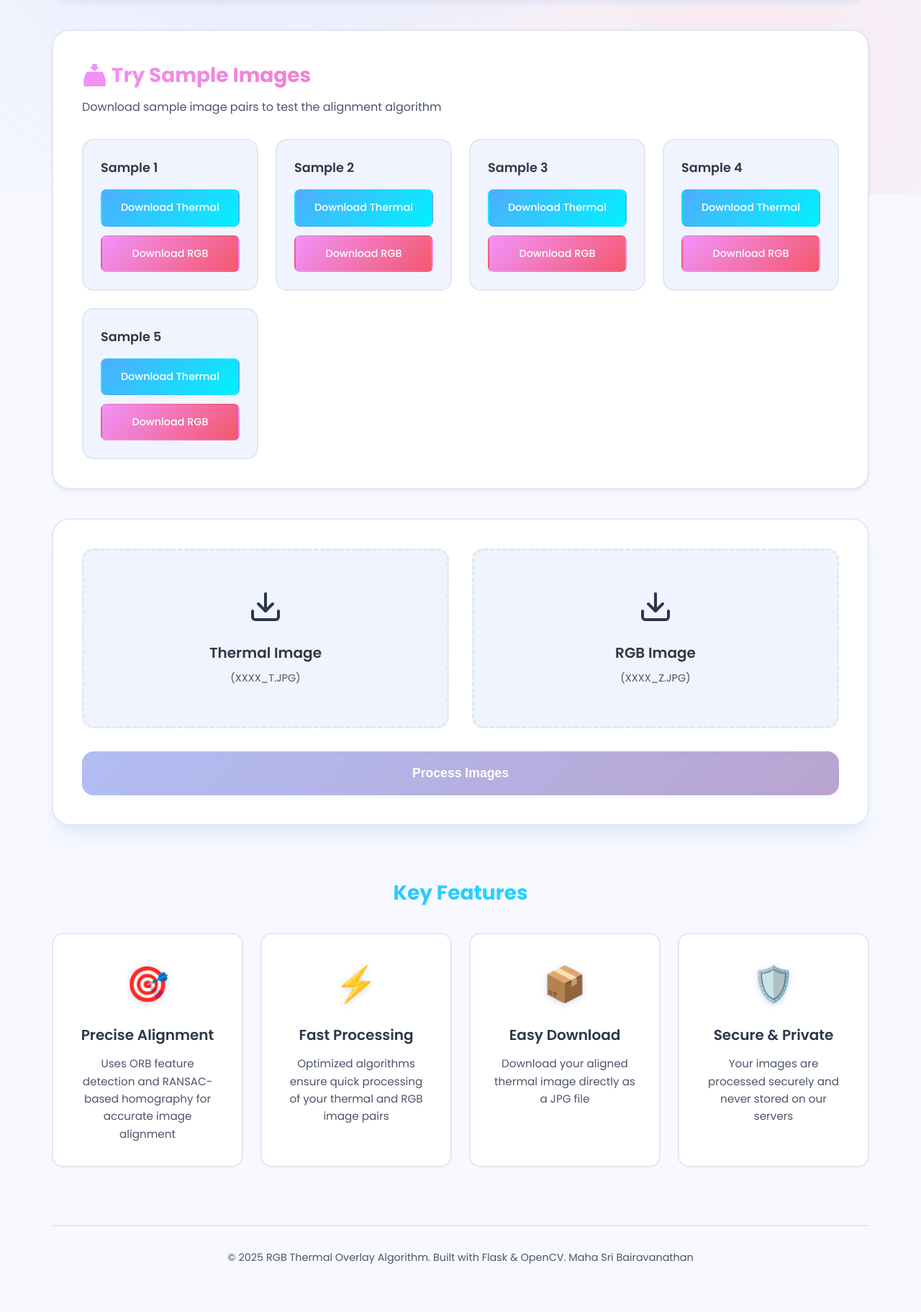
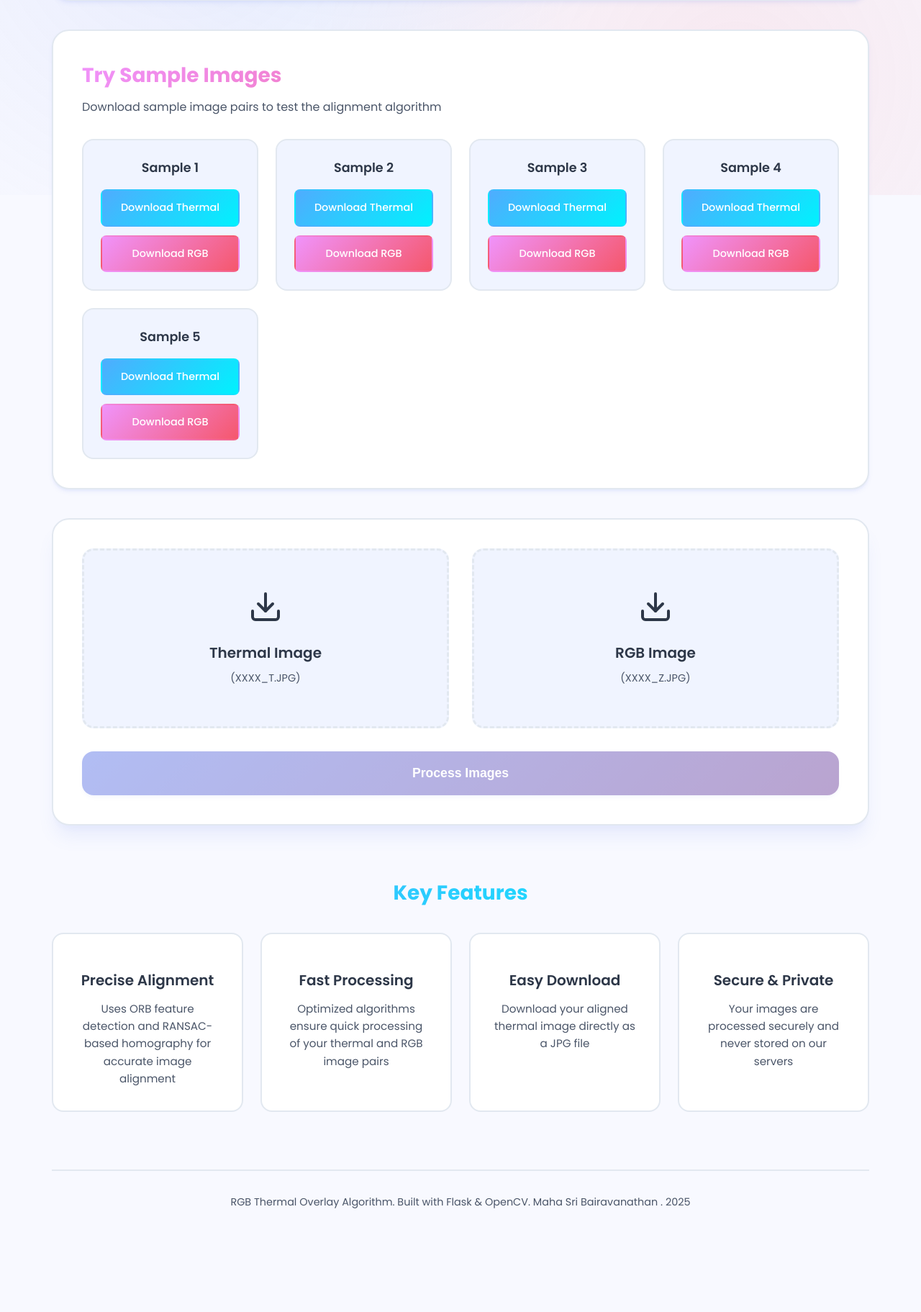
Before and after one commit to Mahasri-B/rgb-thermal-overlay, a Flask app: page / in a window 1280 px wide. Shown: the part 529-2352 px from the top of the page at 72% size. After the commit the page ends 2208 px from the top, so only its background shows below. Run offline with Flask 3, Linux system fonts and the light colour scheme.

Commit message:
Remove all emojis, improve sample section alignment, and update footer

```diff
--- a/static/css/style.css
+++ b/static/css/style.css
@@ -234,8 +234,10 @@ body::before {
 
 .samples-grid {
     display: grid;
-    grid-template-columns: repeat(auto-fit, minmax(200px, 1fr));
+    grid-template-columns: repeat(auto-fit, minmax(220px, 1fr));
     gap: 1.5rem;
+    justify-items: center;
+    align-items: start;
 }
 
 .sample-card {
@@ -244,6 +246,12 @@ body::before {
     border-radius: 1rem;
     border: 2px solid var(--border-color);
     transition: all 0.3s ease;
+    width: 100%;
+    max-width: 280px;
+    display: flex;
+    flex-direction: column;
+    align-items: center;
+    text-align: center;
 }
 
 .sample-card:hover {
@@ -263,6 +271,7 @@ body::before {
     display: flex;
     flex-direction: column;
     gap: 0.75rem;
+    width: 100%;
 }
 
 .sample-btn {
@@ -274,6 +283,8 @@ body::before {
     transition: all 0.3s ease;
     font-size: 0.9rem;
     border: 2px solid transparent;
+    width: 100%;
+    display: block;
 }
 
 .thermal-btn {
--- a/templates/index.html
+++ b/templates/index.html
@@ -53,7 +53,7 @@
             </div>
 
             <div class="samples-section">
-                <h3>📥 Try Sample Images</h3>
+                <h3>Try Sample Images</h3>
                 <p class="samples-description">Download sample image pairs to test the alignment algorithm</p>
                 <div class="samples-grid">
                     <div class="sample-card">
@@ -151,22 +151,22 @@
                 <h3>Key Features</h3>
                 <div class="features-grid">
                     <div class="feature-card">
-                        <div class="feature-icon">🎯</div>
+                        <div class="feature-icon"></div>
                         <h4>Precise Alignment</h4>
                         <p>Uses ORB feature detection and RANSAC-based homography for accurate image alignment</p>
                     </div>
                     <div class="feature-card">
-                        <div class="feature-icon">⚡</div>
+                        <div class="feature-icon"></div>
                         <h4>Fast Processing</h4>
                         <p>Optimized algorithms ensure quick processing of your thermal and RGB image pairs</p>
                     </div>
                     <div class="feature-card">
-                        <div class="feature-icon">📦</div>
+                        <div class="feature-icon"></div>
                         <h4>Easy Download</h4>
                         <p>Download your aligned thermal image directly as a JPG file</p>
                     </div>
                     <div class="feature-card">
-                        <div class="feature-icon">🛡️</div>
+                        <div class="feature-icon"></div>
                         <h4>Secure & Private</h4>
                         <p>Your images are processed securely and never stored on our servers</p>
                     </div>
@@ -175,7 +175,7 @@
         </main>
 
         <footer class="footer">
-            <p>&copy; 2025 RGB Thermal Overlay Algorithm. Built with Flask & OpenCV. Maha Sri Bairavanathan</p>
+            <p>RGB Thermal Overlay Algorithm. Built with Flask & OpenCV. Maha Sri Bairavanathan . 2025</p>
         </footer>
     </div>
 
```
